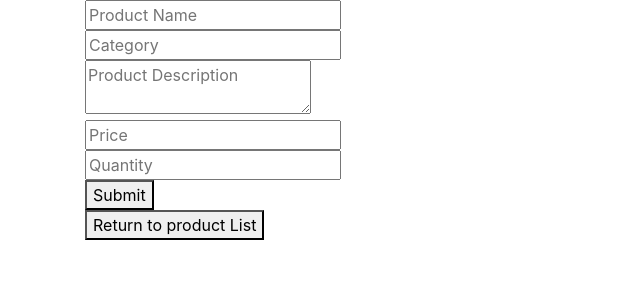
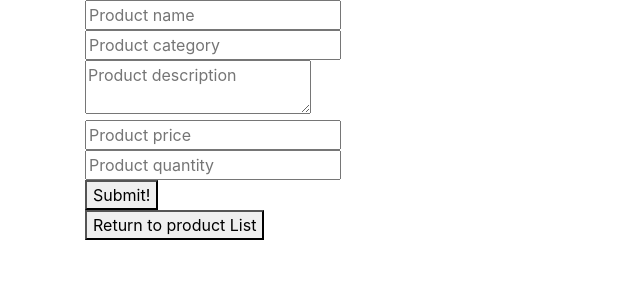
Before and after one commit to kaila-spraguemcrae/purrchandise, a React (Create React App) app: page / in a window 1280 px wide. Both pictures are taken after a click on the button "Add Product". Shown: the top 300 px of the page, without its empty margins (0-640 px from the left). Built offline with nearby package versions, Linux system fonts and the light colour scheme.

Commit message:
add reusableform and update newproductform component
Co-authored-by: Jerrod Styrk <jstyrk@citadel.edu>

```diff
--- a/src/components/NewProductForm.js
+++ b/src/components/NewProductForm.js
@@ -1,6 +1,7 @@
 import React from 'react';
 import { v4 } from 'uuid';
 import PropTypes from 'prop-types';
+import ReusableForm from './ReusableForm';
 
 function NewProductForm(props){
 
@@ -11,19 +12,9 @@ function NewProductForm(props){
 
   return (
     <>
-      <form onSubmit={handleNewProductFormSubmission}>
-        <input type='text' name='name' placeholder='Product Name' />
-        <br/>
-        <input type='text' name='category' placeholder='Category' />
-        <br/>
-        <textarea name='description' placeholder='Product Description' />
-        <br/>
-        <input type='text' name='price' placeholder='Price' />
-        <br/>
-        <input type='number' name='quantity' placeholder='Quantity' />
-        <br/>
-        <button type='submit'>Submit</button>
-      </form>
+      <ReusableForm
+        formSubmissionHandler={handleNewProductFormSubmission}
+        buttonText="Submit!"/>
     </>
   );
 }
--- /dev/null
+++ b/src/components/ReusableForm.js
@@ -0,0 +1,29 @@
+import React from "react";
+import PropTypes from "prop-types";
+
+function ReusableForm(props) {
+  return(
+    <>
+      <form onSubmit={props.formSubmissionHandler}>
+        <input type='text' name='name' placeholder='Product name'/>
+        <br/>
+        <input type='text' name='category' placeholder='Product category'/>
+        <br/>
+        <textarea name='description' placeholder='Product description'/>
+        <br/>
+        <input type='text' name='price' placeholder='Product price'/>
+        <br/>
+        <input type='number' name='quantity' placeholder='Product quantity'/>
+        <br/>
+        <button type="submit">{props.buttonText}</button>
+      </form>
+    </>
+  );
+}
+
+ReusableForm.propTypes = {
+  formSubmissionHandler: PropTypes.func,
+  buttonText: PropTypes.string
+};
+
+export default ReusableForm;
```
